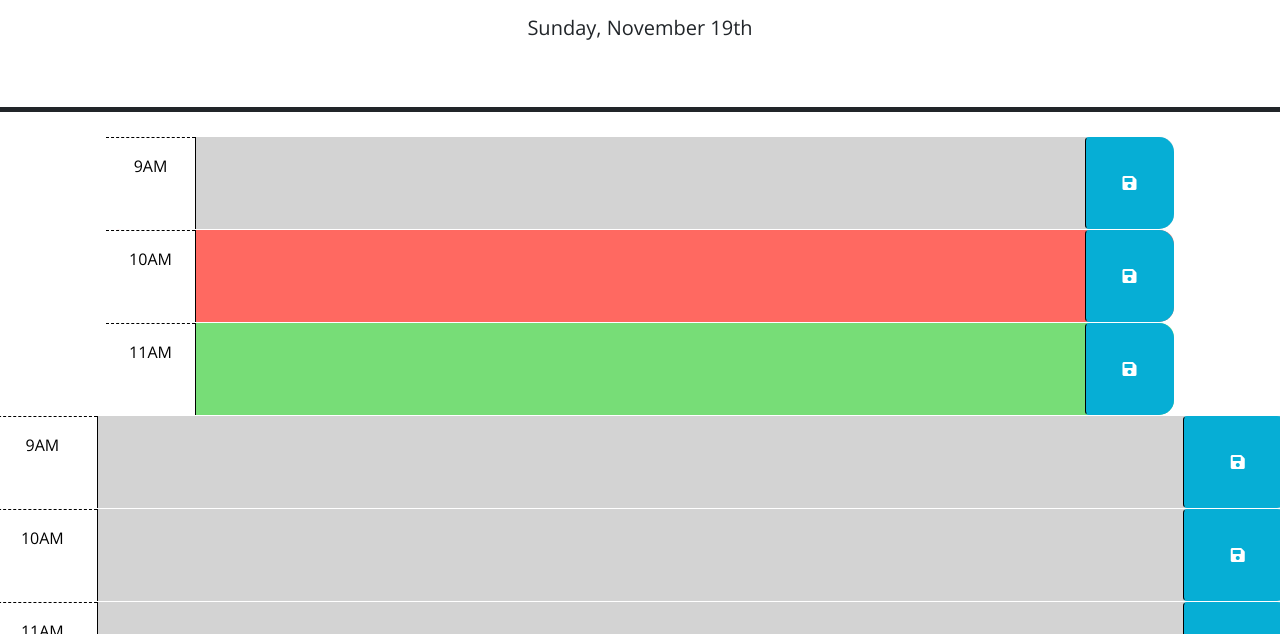
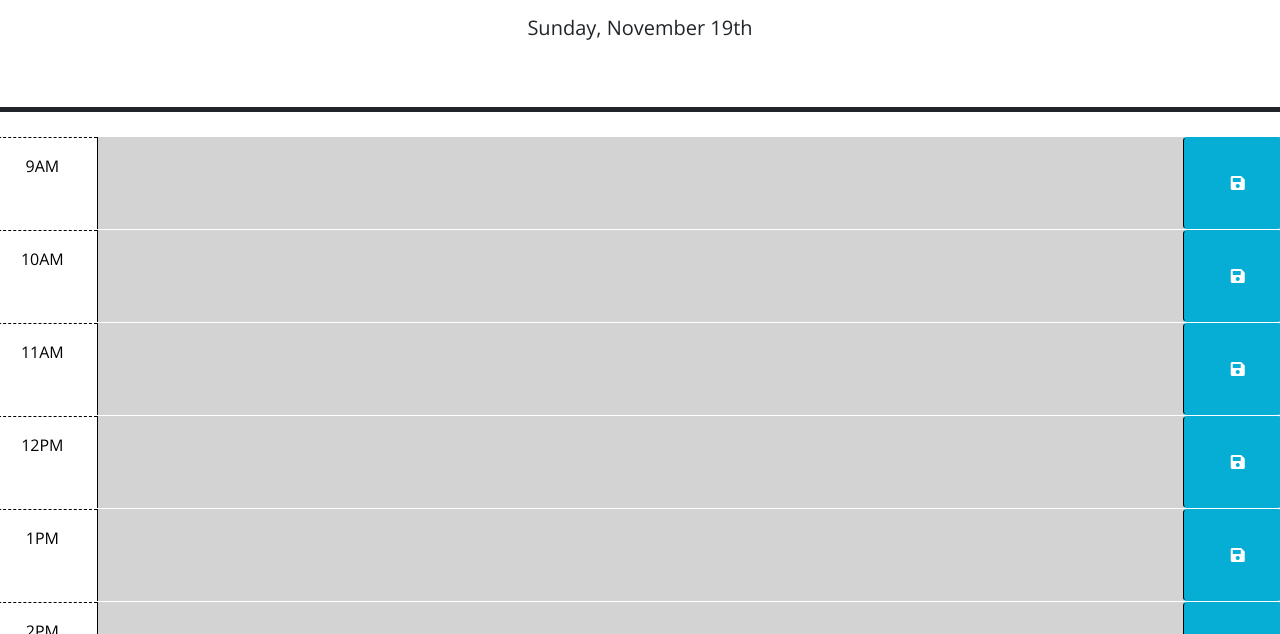
Before and after one commit to Leonn24/work-scheduler, a plain HTML site: page assets/index.html in a window 1280 px wide. Shown: the part 166-800 px from the top of the page. Drawn offline with nearby package versions, Linux system fonts and the light colour scheme.

Commit message:
fixed JavaScript code that was bricking the timeblock, removed the hardcode in irlTime which was bricking compareTime

```diff
--- a/assets/index.html
+++ b/assets/index.html
@@ -22,30 +22,6 @@
     <div class="container-lg px-5">
 
 
-        <div id="hour-9" class="row time-block past">
-            <div class="col-2 col-md-1 hour text-center py-3">9AM</div>
-            <textarea class="col-8 col-md-10 description" rows="3"> </textarea>
-            <button class="btn saveBtn col-2 col-md-1" aria-label="save">
-                <i class="fas fa-save" aria-hidden="true"></i>
-            </button>
-        </div>
-
-        <div id="hour-10" class="row time-block present">
-            <div class="col-2 col-md-1 hour text-center py-3">10AM</div>
-            <textarea class="col-8 col-md-10 description" rows="3"> </textarea>
-            <button class="btn saveBtn col-2 col-md-1" aria-label="save">
-                <i class="fas fa-save" aria-hidden="true"></i>
-            </button>
-        </div>
-
-        <div id="hour-11" class="row time-block future">
-            <div class="col-2 col-md-1 hour text-center py-3">11AM</div>
-            <textarea class="col-8 col-md-10 description" rows="3"> </textarea>
-            <button class="btn saveBtn col-2 col-md-1" aria-label="save">
-                <i class="fas fa-save" aria-hidden="true"></i>
-            </button>
-        </div>
-
         <script src="https://code.jquery.com/jquery-3.4.1.min.js"></script>
         <script src="https://cdn.jsdelivr.net/npm/dayjs@1.11.3/dayjs.min.js"
             integrity="sha256-iu/zLUB+QgISXBLCW/mcDi/rnf4m4uEDO0wauy76x7U=" crossorigin="anonymous"></script>
--- a/assets/script.js
+++ b/assets/script.js
@@ -1,5 +1,3 @@
-
-
 // Funtion for current date and for loop for time and date //
 
 $(function () {
@@ -9,15 +7,18 @@ $(function () {
     var calendarTime = 9;
 
     for (var i = 0; i <= maxHours; i++) {
-        //   irlTime = new Date();
-        var irlTime = new Date(2023, 10, 15, 12, 0, 0, 0);
+
+        console.log("Iteration:", i);
+        console.log("Current Calendar Time:", calendarTime);
+
+        var irlTime = new Date();
         var blockType = compareTime(dayjs(irlTime), dayjs().hour(calendarTime));
 
         createTimeBlock(calendarTime, blockType);
 
         addEventListenersForSaveButton(calendarTime);
 
-        displaySavedTodos(calendarTime);
+        displaySavedToDos(calendarTime);
 
         calendarTime += 1;
     }
@@ -52,6 +53,8 @@ function createTimeBlock(hour, timeBlockType) {
     mainDiv.appendChild(textarea);
     mainDiv.appendChild(button);
 
+    // document.getElementById('calendar').appendChild(mainDiv);
+
     document.body.appendChild(mainDiv);
 }
 
@@ -65,11 +68,17 @@ function convertToHour(hour) {
 // Function to compare current time and calendar time //
 
 function compareTime(currentTime, calendarTime) {
+    // console.log('Current Time:', dayjs(currentTime).format('YYYY-MM-DD HH:mm:ss'));
+    // console.log('Calendar Time:', dayjs(calendarTime).format('YYYY-MM-DD HH:mm:ss'));
+
     if (dayjs(currentTime).isBefore(calendarTime, 'hour')) {
+        // console.log('Future');
+        return 'future';
+    } else if (dayjs(currentTime).isAfter(calendarTime, 'hour')) {
+        // console.log('Past');
         return 'past';
-    } else if (dayjs(currentTime).isAfter(calendarTime, 'hour')) {
-        return 'future'
     } else {
+        // console.log('Present');
         return 'present';
     }
 }
@@ -126,7 +135,7 @@ function addEventListenersForSaveButton(id) {
 
 // Function to display saved ToDos //
 
-function displaySavedTodos(calendarTime) {
+function displaySavedToDos(calendarTime) {
     var savedDescription = localStorage.getItem(`hour-${calendarTime}`);
 
     if (savedDescription !== null) {
```
